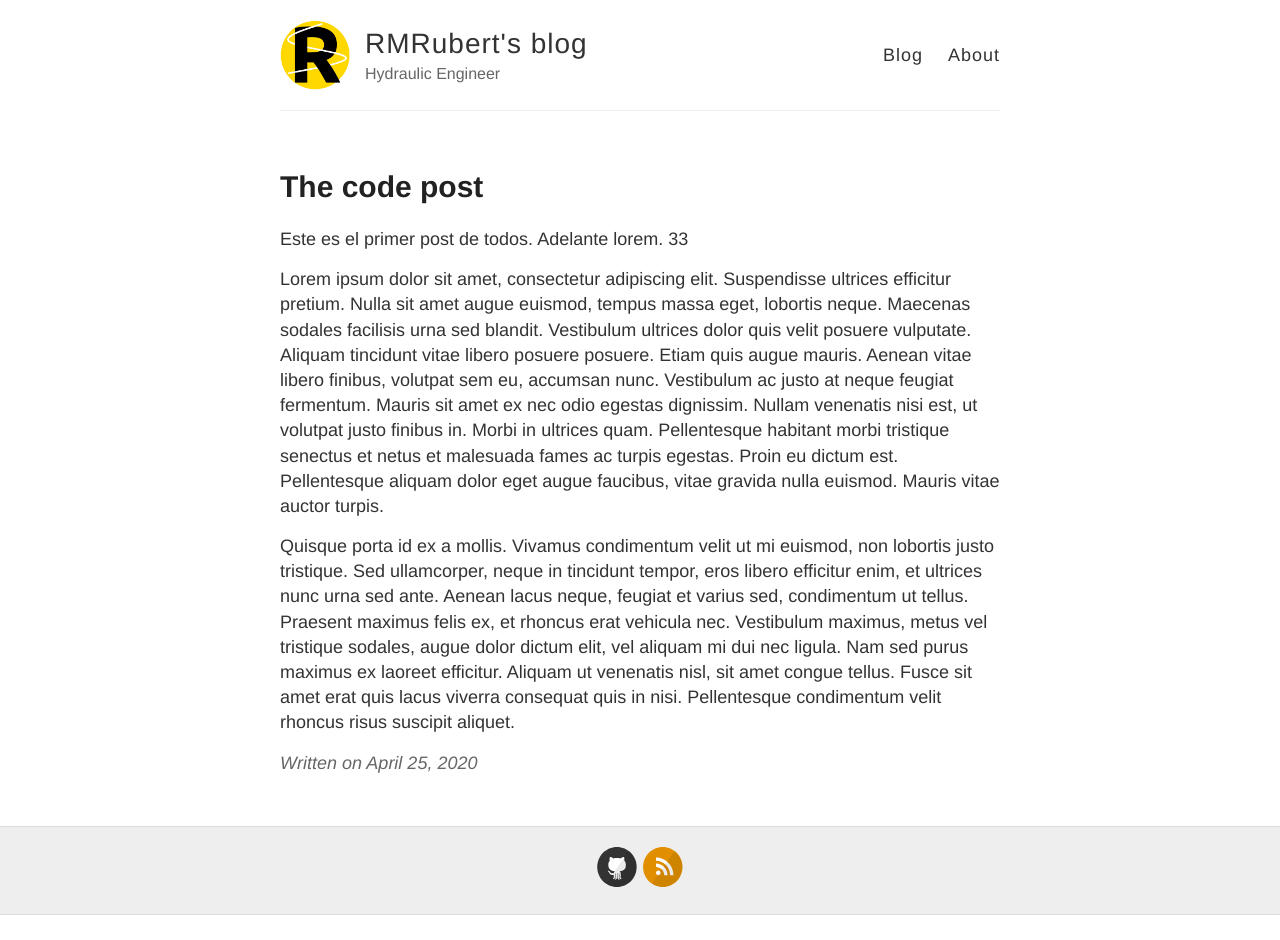
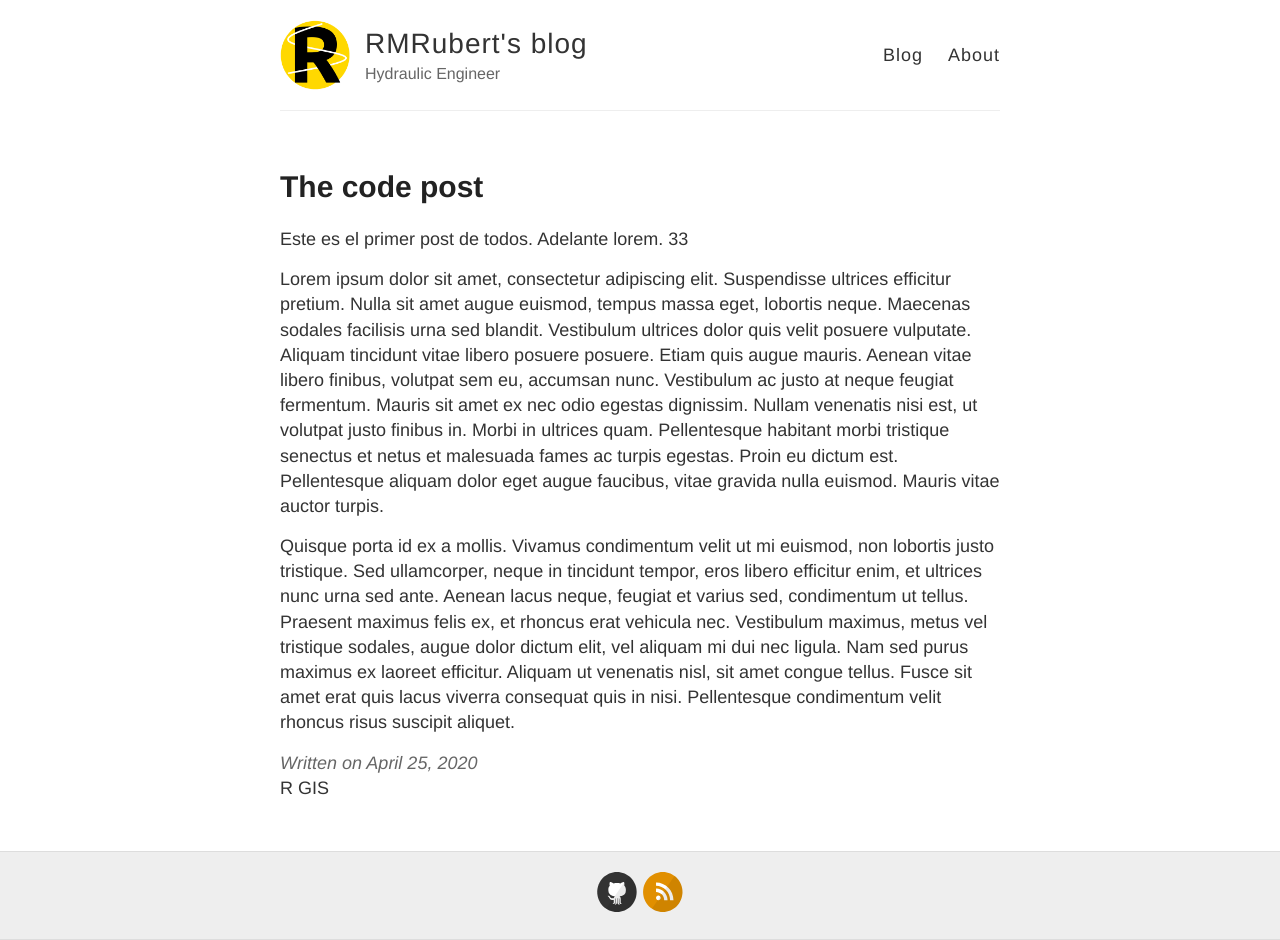
Before and after one commit to RMRubert/RMRubert.github.io, a Jekyll site: the page built from _posts/2020-4-25-First-post.md, in a window 1280 px wide. Built offline with Jekyll 4.4.1, drawn with Linux system fonts in a browser that asks for light colours; before the commit the page ends 915 px from its top, so only the background shows below that.

Commit message:
Update post.html

```diff
--- a/_layouts/post.html
+++ b/_layouts/post.html
@@ -22,13 +22,8 @@ layout: default
 	</div>
 
     <div class="tag">
-		{% comment %}
-		=======================
-		The purpose of this snippet is to list all the tags you have in your site.
-		=======================
-		{% endcomment %}
-		{% for tag in tags %}
-			<a href="#{{ tag | slugify }}"> {{ tag }} </a>
+		{% for tag in page.tags %}
+		  <span class="codinfox-tag-mark">{{ tag }}</span>
 		{% endfor %}
 	</div>
 
```
